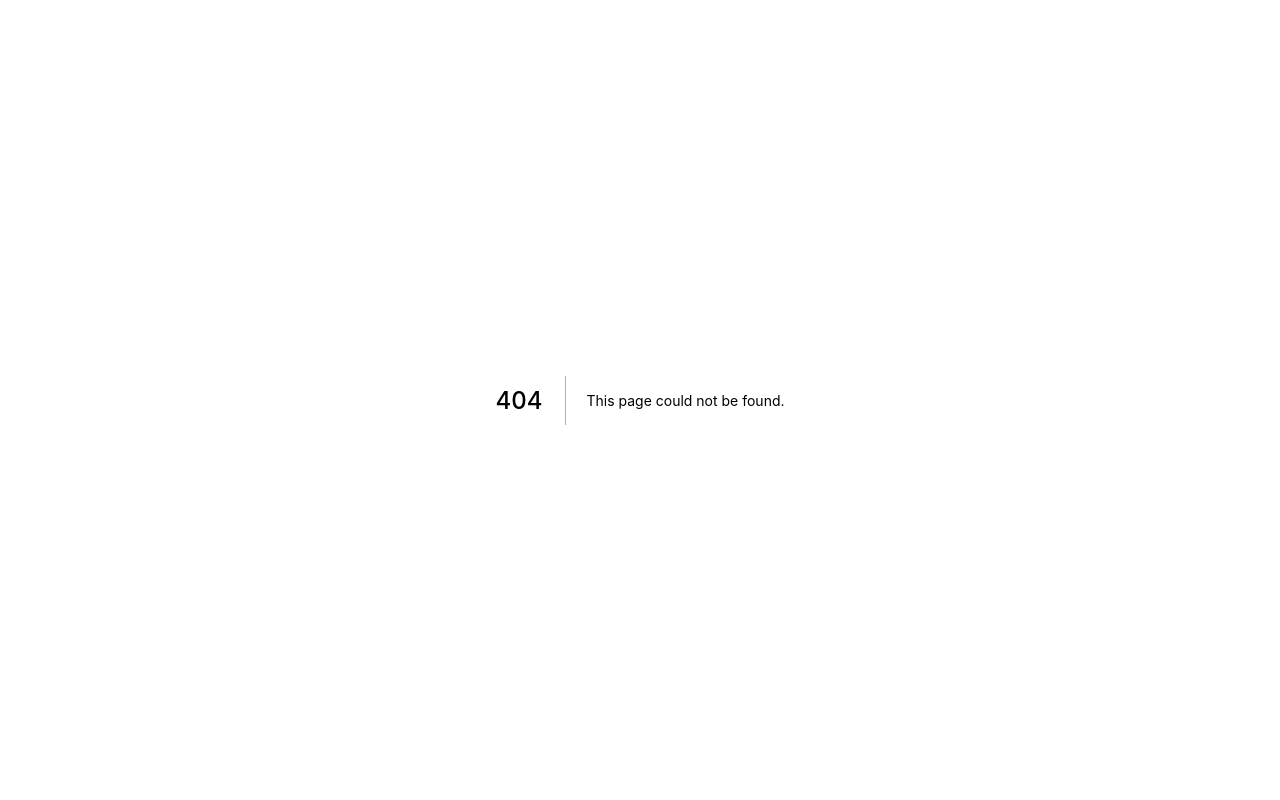
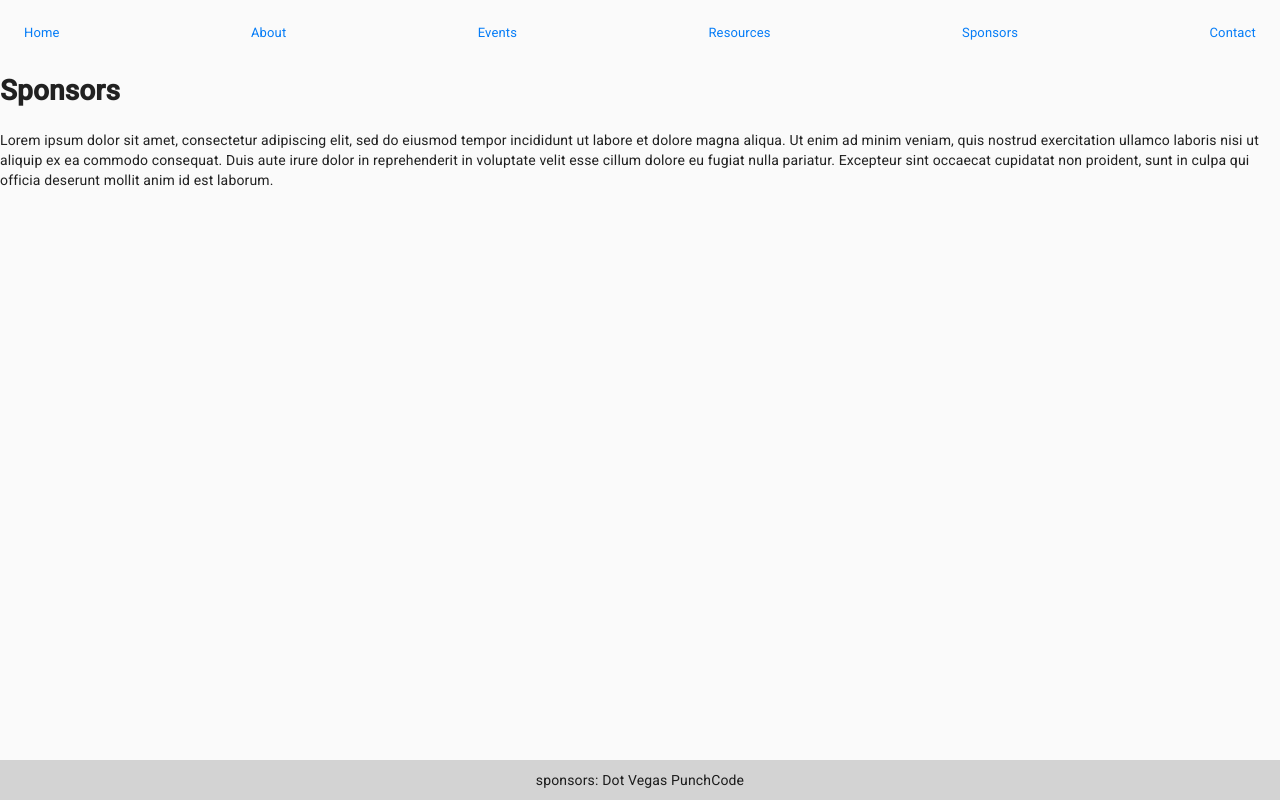
Before and after one commit to Designers-Vegas/website, a Next.js app: page /sponsors in a window 1280 px wide. Before the commit this address had no page. Built offline with nearby package versions, Linux system fonts and the light colour scheme.

Commit message:
created sponsors file

```diff
--- /dev/null
+++ b/pages/sponsors.js
@@ -0,0 +1,18 @@
+import Layout from '../components/myLayout';
+
+const Sponsors = () => (
+  <Layout Page={'Sponsors'}>
+    <h1>Sponsors</h1>
+    <p>
+      Lorem ipsum dolor sit amet, consectetur adipiscing elit, sed do eiusmod
+      tempor incididunt ut labore et dolore magna aliqua. Ut enim ad minim
+      veniam, quis nostrud exercitation ullamco laboris nisi ut aliquip ex ea
+      commodo consequat. Duis aute irure dolor in reprehenderit in voluptate
+      velit esse cillum dolore eu fugiat nulla pariatur. Excepteur sint occaecat
+      cupidatat non proident, sunt in culpa qui officia deserunt mollit anim id
+      est laborum.
+    </p>
+  </Layout>
+);
+
+export default Sponsors;
```
